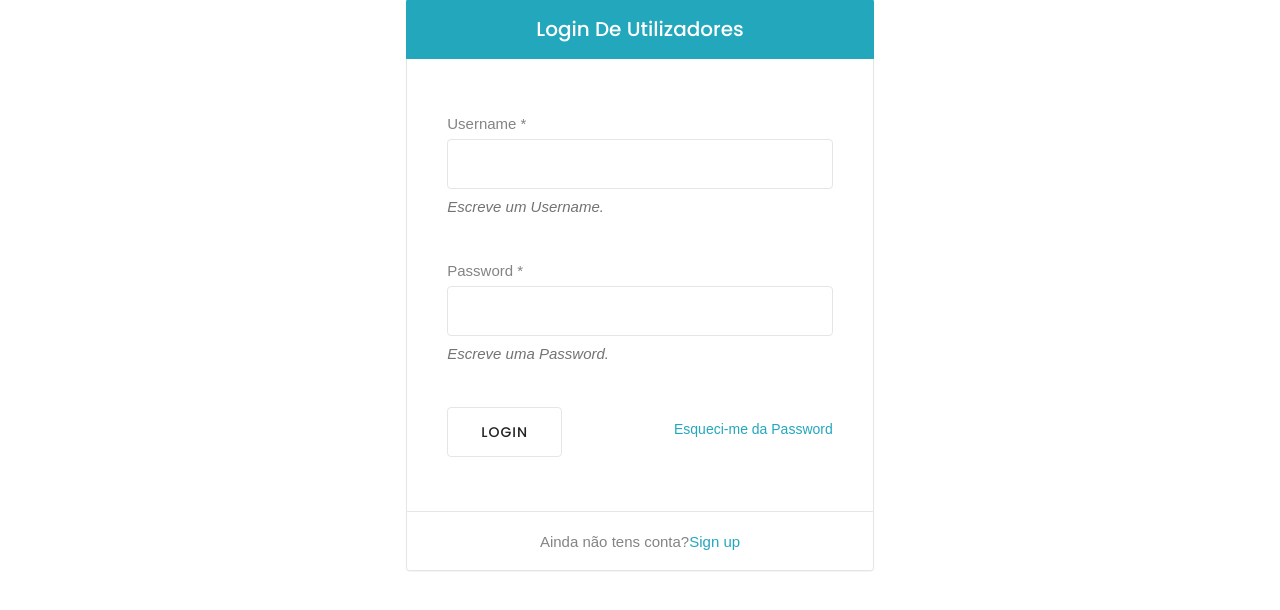
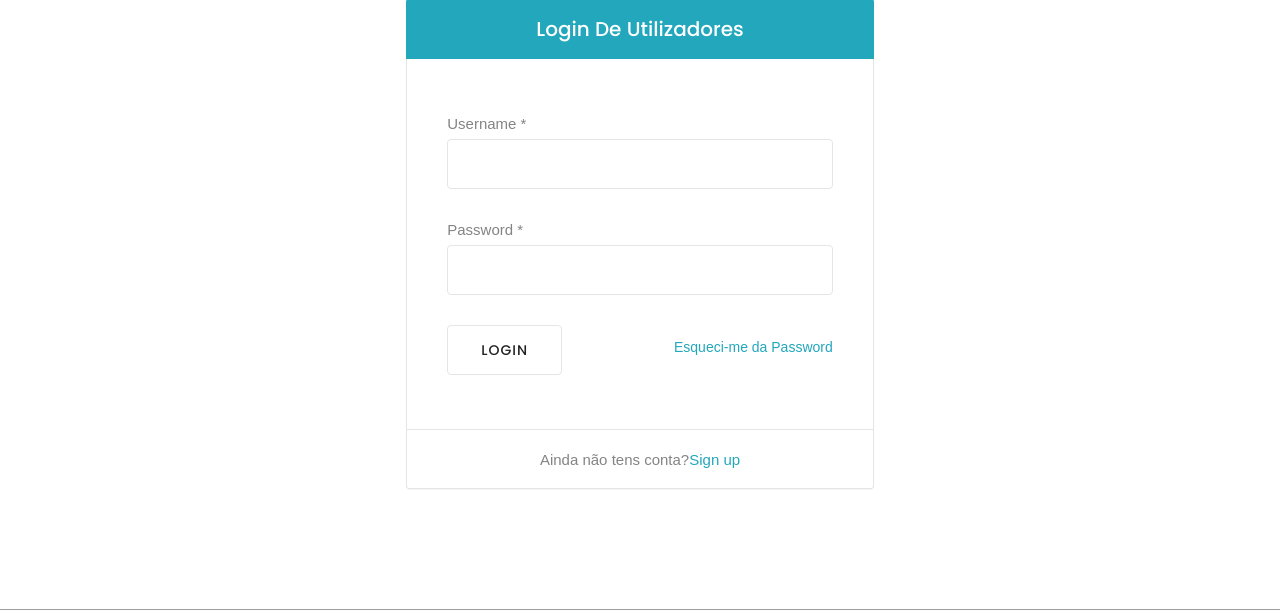
Before and after one commit to ruirpv/UniRent, a PHP site: page /beta/login.php in a window 1280 px wide. Shown: the part 198-808 px from the top of the page. Run offline with PHP 8.4, Linux system fonts and the light colour scheme; some libraries are stand-ins or nearby versions; some web fonts are replaced; grey boxes are pictures that could not be loaded.

Commit message:
Removed wrong lines
Removed wrong lines

```diff
--- a/beta/login.php
+++ b/beta/login.php
@@ -21,12 +21,10 @@
 							<div class="form-group">
 								<label for="userName">Username *</label>
 								<input type="text" class="form-control" id="userName">
-								<p class="help-block">Escreve um Username.</p>
 							</div>
 							<div class="form-group">
 								<label for="userPassword">Password *</label>
 								<input type="password" class="form-control" id="userPassword">
-								<p class="help-block">Escreve uma Password.</p>
 							</div>
 							<div class="form-group">
 								<button type="submit" class="btn btn-primary pull-left">Login</button>
```
